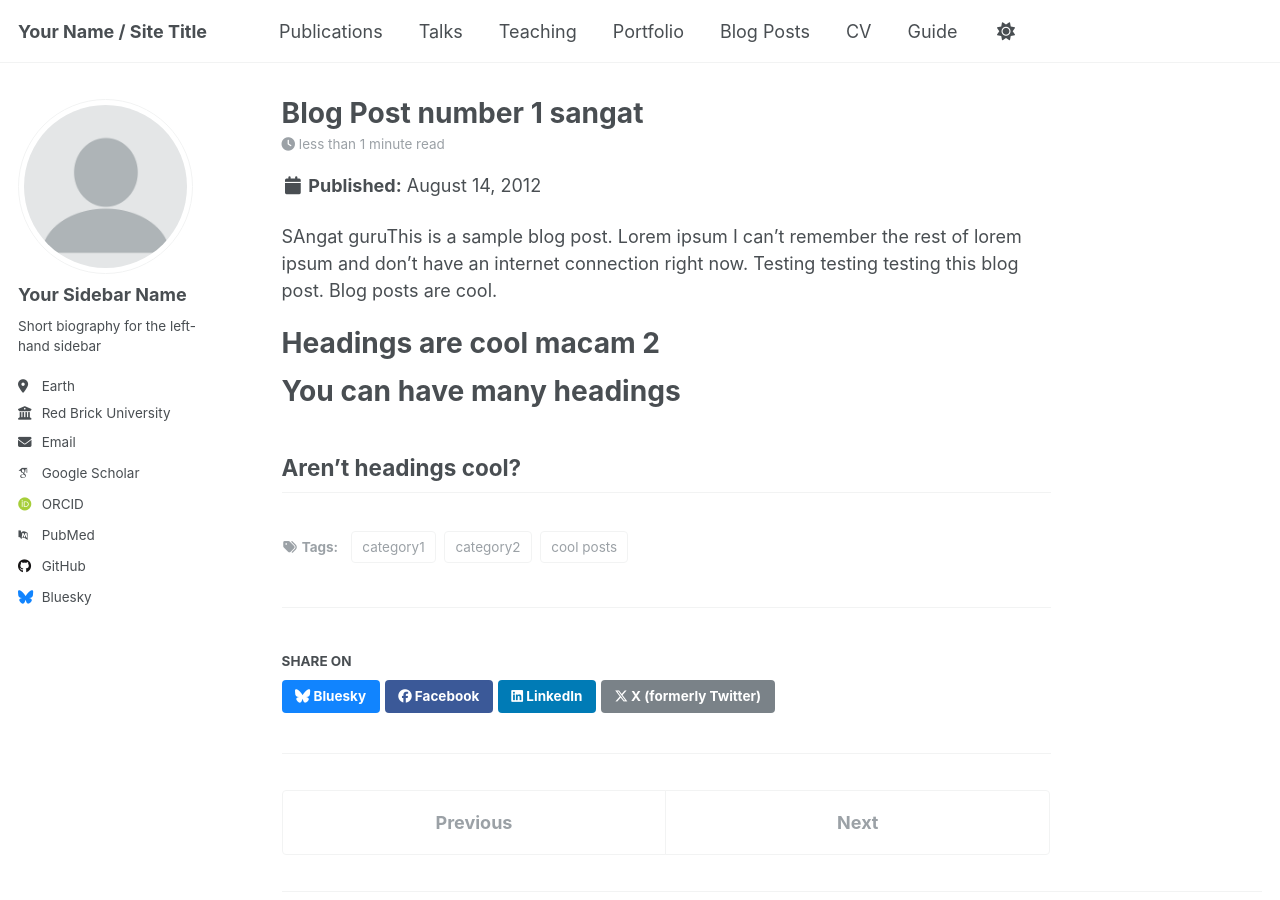
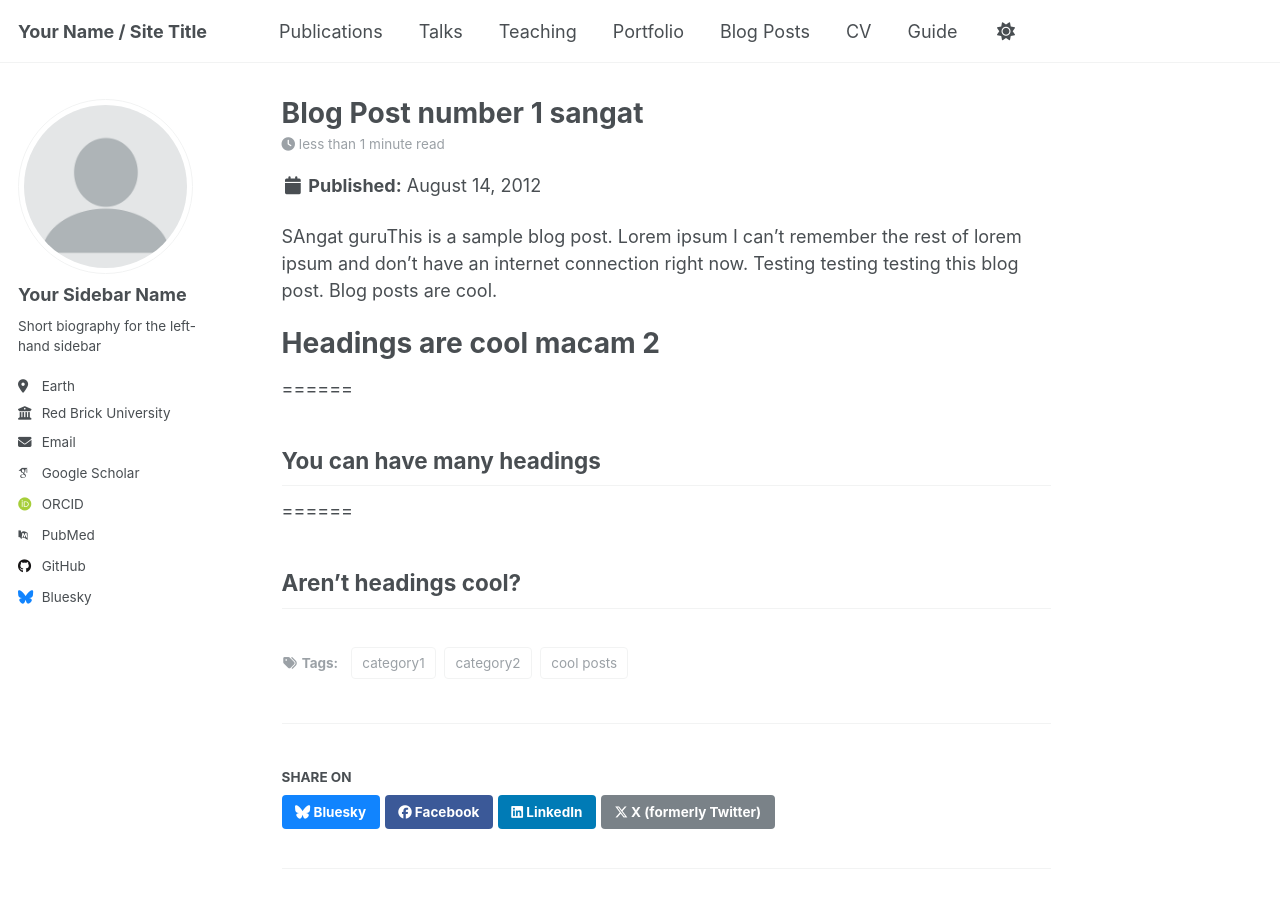
Before and after one commit to animalpsychic/akademi, a Jekyll site: the page built from _posts/2012-08-14-blog-post-1.md, in a window 1280 px wide and 900 px high. Built offline with Jekyll 4.4.1, drawn with Linux system fonts in a browser that asks for light colours; some web fonts are replaced.

```diff
--- a/_posts/2012-08-14-blog-post-1.md
+++ b/_posts/2012-08-14-blog-post-1.md
@@ -15,10 +15,10 @@ toc_icon: "heart"  # corresponding Font Awesome icon name (without fa prefix)
 
 SAngat guruThis is a sample blog post. Lorem ipsum I can't remember the rest of lorem ipsum and don't have an internet connection right now. Testing testing testing this blog post. Blog posts are cool.
 
-Headings are cool macam 2
+# Headings are cool macam 2
 ======
 
-You can have many headings
+## You can have many headings
 ======
 
 Aren't headings cool?
```
